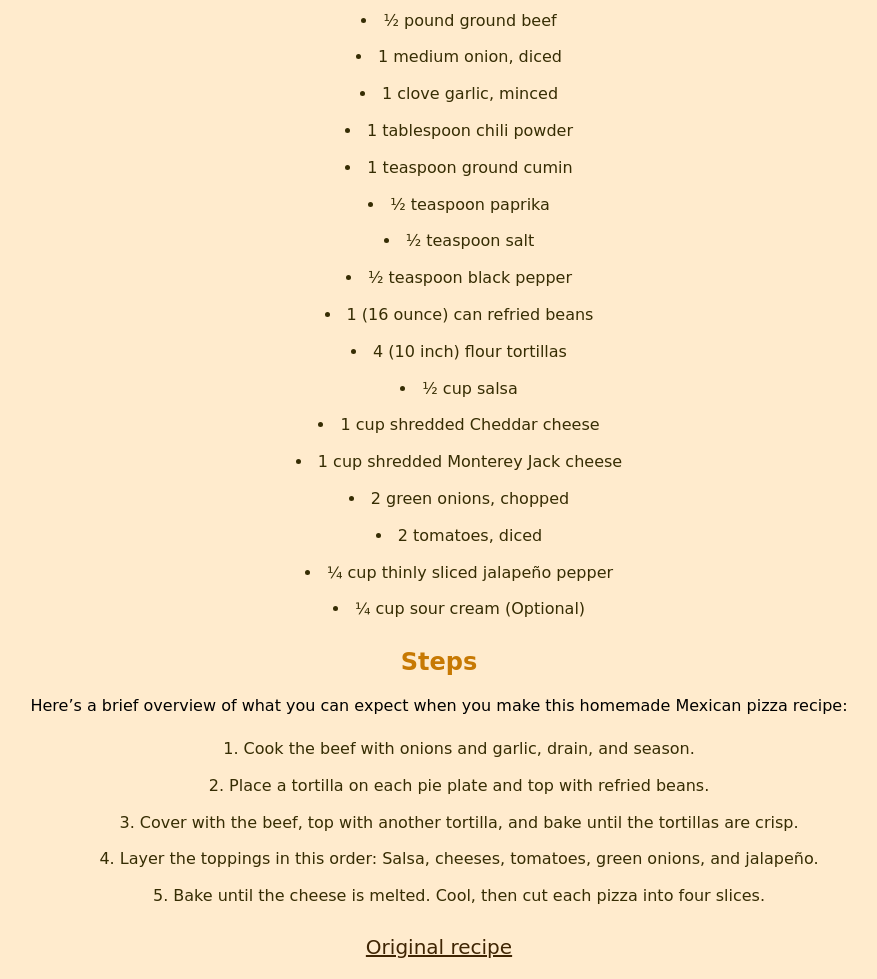
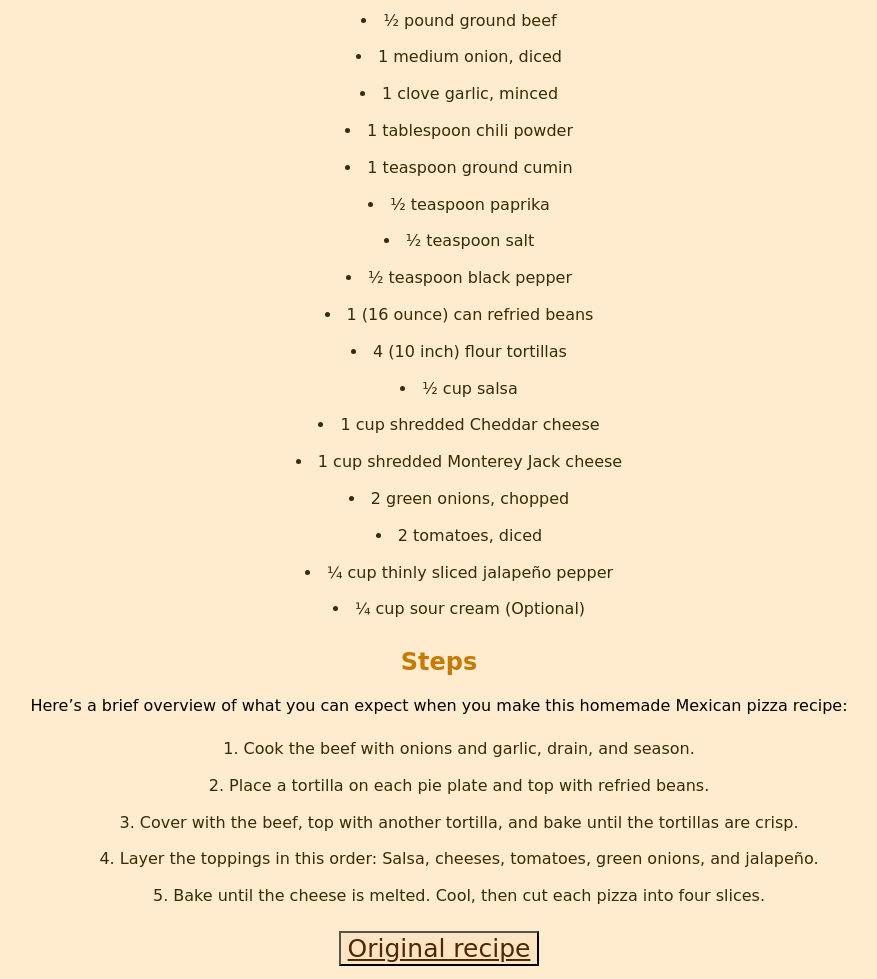
Before and after one commit to Ha0177/odin-recipes, a plain HTML site: page recipes/pizza.html in a window 1280 px wide. Shown: the part 623-1602 px from the top of the page, without its empty margins (201-1078 px from the left). Drawn offline with Linux system fonts and the light colour scheme.

Commit message:
Add button to recipe source link

```diff
--- a/recipes/pizza.html
+++ b/recipes/pizza.html
@@ -42,6 +42,6 @@
         <li>Layer the toppings in this order: Salsa, cheeses, tomatoes, green onions, and jalapeño. </li>
         <li>Bake until the cheese is melted. Cool, then cut each pizza into four slices. </li>
  </ol>
- <p class="source"><a href="https://www.allrecipes.com/recipe/53075/jimmys-mexican-pizza/" target="_blank" rel="noopener noreferrer">Original recipe</a></p>
+ <button class="source"><a class="source" href="https://www.allrecipes.com/recipe/53075/jimmys-mexican-pizza/" target="_blank" rel="noopener noreferrer">Original recipe</a></button>
 </body>
 </html>
--- a/style.css
+++ b/style.css
@@ -53,7 +53,15 @@ button.home-button {
 h3 {
     font-size: 25px ;
 }
-p.source, a.source {
-    font-size: 20px;
+a.source {
+    font-size: 25px;
     color: rgb(78, 39, 3);
+    text-align: center;
 }
+button.source {
+    background-color: bisque;
+    width: 200px;
+    height: auto;
+    margin: 0px auto;
+    display: block;
+}
```
Also changed, not shown: recipes/lasagna.html (+1 -1 lines).
